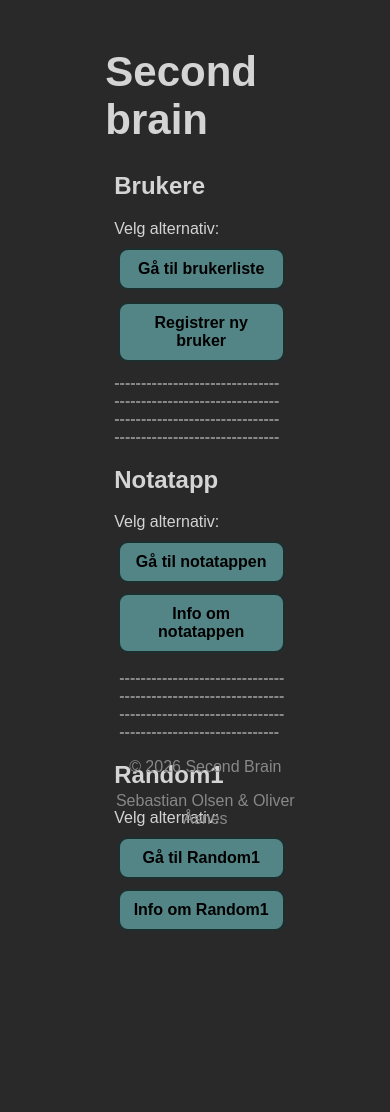
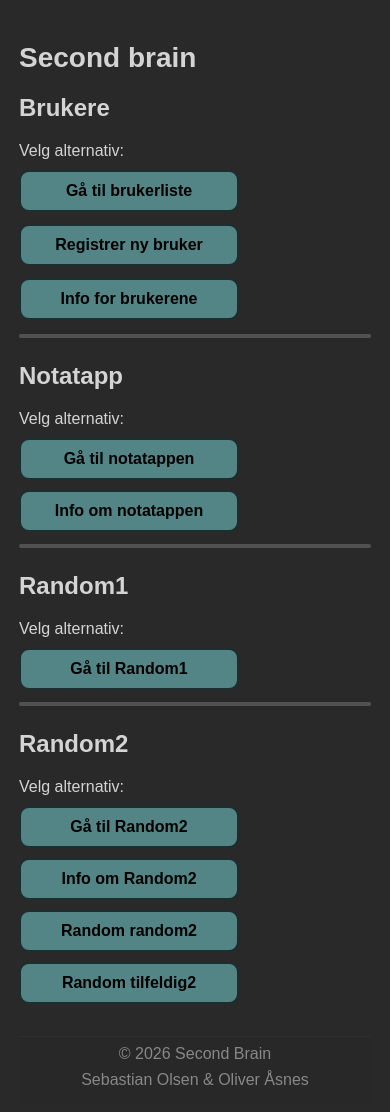
Before and after one commit to Sep-aa/Second-brain, a Django app: page / in a window 390 px wide. Before the commit the page ends 931 px from the top, so only its background shows below. Run offline with Django 5.2, Linux system fonts and the light colour scheme.

Commit message:
Add container, responsive styles, and main updates
Wrap page content in a centered .container (base.html). Update main.html: restore/adjust buttons, replace long dashed separators with <hr> elements, and add a new Random2 section with controls. Revamp style.css: add global box-sizing, .container sizing, improved button sizing, footer centering and background, styled .linje, and responsive media queries to improve layout and mobile behavior. These changes tidy markup and make the site layout more consistent and responsive.

```diff
--- a/second_brain/brukere/templates/base.html
+++ b/second_brain/brukere/templates/base.html
@@ -16,9 +16,10 @@
 
 </head>
 <body>
-
-    {% block content %}
-    {% endblock %}
+  <div class="container">
+  {% block content %}
+  {% endblock %}
+  </div>
 
 </body>
 </html>
--- a/second_brain/brukere/templates/main.html
+++ b/second_brain/brukere/templates/main.html
@@ -19,9 +19,9 @@
                 <p>Velg alternativ:</p>
                 <button><a href="brukere/" class="brukerknapp">Gå til brukerliste</a></button>
                 <button><a href="brukereNY/" class="brukerknapp">Registrer ny bruker</a></button>
-                <!-- <button><a href="brukere/" class="brukerknapp">Info for brukerene</a></button> -->
-                <p class="linje">----------------------------------------------------------------------------------------------------------------------------</p>
+                <button><a href="brukere/" class="brukerknapp">Info for brukerene</a></button>
             </article>
+            <hr class="linje" />
         </article>
         <article class="notat">
             <h2>Notatapp</h2>
@@ -30,17 +30,26 @@
                 <button><a href="notatapp/" class="brukerknapp">Gå til notatappen</a></button>
                 <button><a href="notatappinfo/" class="brukerknapp">Info om notatappen</a></button>
             </article>
-            <p class="linje">---------------------------------------------------------------------------------------------------------------------------</p>
+            <hr class="linje" />
         </article>
         <article class="notat">
             <h2>Random1</h2>
             <article class="controls">
                 <p>Velg alternativ:</p>
                 <button><a href="random1/" class="brukerknapp">Gå til Random1</a></button>
-                <button><a href="random1info/" class="brukerknapp">Info om Random1</a></button>
+            </article>
+            <hr class="linje" />
+        </article>
+        <article class="notat">
+            <h2>Random2</h2>
+            <article class="controls">
+                <p>Velg alternativ:</p>
+                <button><a href="random2/" class="brukerknapp">Gå til Random2</a></button>
+                <button><a href="random2info/" class="brukerknapp">Info om Random2</a></button>
+                <button><a href="random2/" class="brukerknapp">Random random2</a></button>
+                <button><a href="random2info/" class="brukerknapp">Random tilfeldig2</a></button>
             </article>
         </article>
-
     </section>
 
     <footer>
--- a/second_brain/static/css/style.css
+++ b/second_brain/static/css/style.css
@@ -5,25 +5,32 @@
  * @Last Modified time: 2026-02-04 08:10:05
  */
 
+* { box-sizing: border-box; }
+
 body {
     font-family: Arial, sans-serif;
     margin: 0;
-    padding-left: 27%;
-    padding-right: 27%;
-    padding-top: 5%;
+    padding: 2% 0 6% 0;
     background-color: #292929;
     color: #d4d4d4;
+}
+
+.container {
+    max-width: 1000px;
+    margin: 0 auto;
+    padding: 0 2%;
 }
 
 button{
     background-color: rgba(95, 158, 160, 0.788);
     border: solid 2px rgb(28, 46, 46);
-    font-size: 10px;
+    font-size: 14px;
     padding: 10px;
     margin-left: 2%;
     border-radius: 10px;
-    transition: 0.2s;
-    width: 220px;
+    transition: 0.15s;
+    max-width: 220px;
+    width: auto;
     box-sizing: border-box;
     text-align: center;
     display: inline-block;
@@ -52,33 +59,31 @@ a {
     font-size: 42px;
 }
 
-.brukere{
-    margin-bottom: 4%;
-    margin-left: 5%;
-}
-
-.notat{
-    margin-bottom: 4%;
-    margin-left: 5%;
-}
-
+.brukere,
+.notat,
 .random{
-    margin-bottom: 4%;
-    margin-left: 5%;
+    margin: 0 0 1.5rem 0;
+    padding-left: 0;
+    width: 100%;
 }
 
 footer {
     text-align: center;
     color: #888888;
     position: fixed;
-    width: 50%;
+    left: 50%;
+    transform: translateX(-50%);
+    width: min(1000px, 90%);
     bottom: 0;
+    background: rgba(41,41,41,0.9);
+    padding: 8px 12px;
+    border-top: 1px solid rgba(255,255,255,0.03);
 }
 
 
 
 p {
-    margin-left: 5px;
+    margin: 0 0 0.5rem 0;
 }
 
 
@@ -103,11 +108,26 @@ p {
 
 
 .brukere button {
-    width: 220px;
+    max-width: 220px;
     box-sizing: border-box;
     text-align: center;
     display: inline-block;
     margin-bottom: 2px;
+}
+
+/* Responsive tweaks */
+@media (max-width: 900px) {
+    body { margin: 3% auto 0; padding: 2% 3%; }
+    .Overskrift { font-size: 36px; }
+    footer { width: 70%; }
+}
+
+@media (max-width: 600px) {
+    .controls { flex-direction: column; align-items: stretch; }
+    button { width: 100%; margin-left: 0; font-size: 15px; }
+    .Overskrift { font-size: 28px; }
+    footer { position: static; width: auto; transform: none; margin-top: 2rem; }
+    body { padding-top: 3%; }
 }
 
 .brukere .brukerknapp {
@@ -134,6 +154,10 @@ li:hover {
 }
 
 .linje {
-    color: #888888;
-    font-weight: bold;
+    display: block;
+    height: 4px;
+    border: none;
+    border-radius: 10px;
+    background: rgba(94, 94, 94, 0.76);
+    margin: 12px 0;
 }
```
